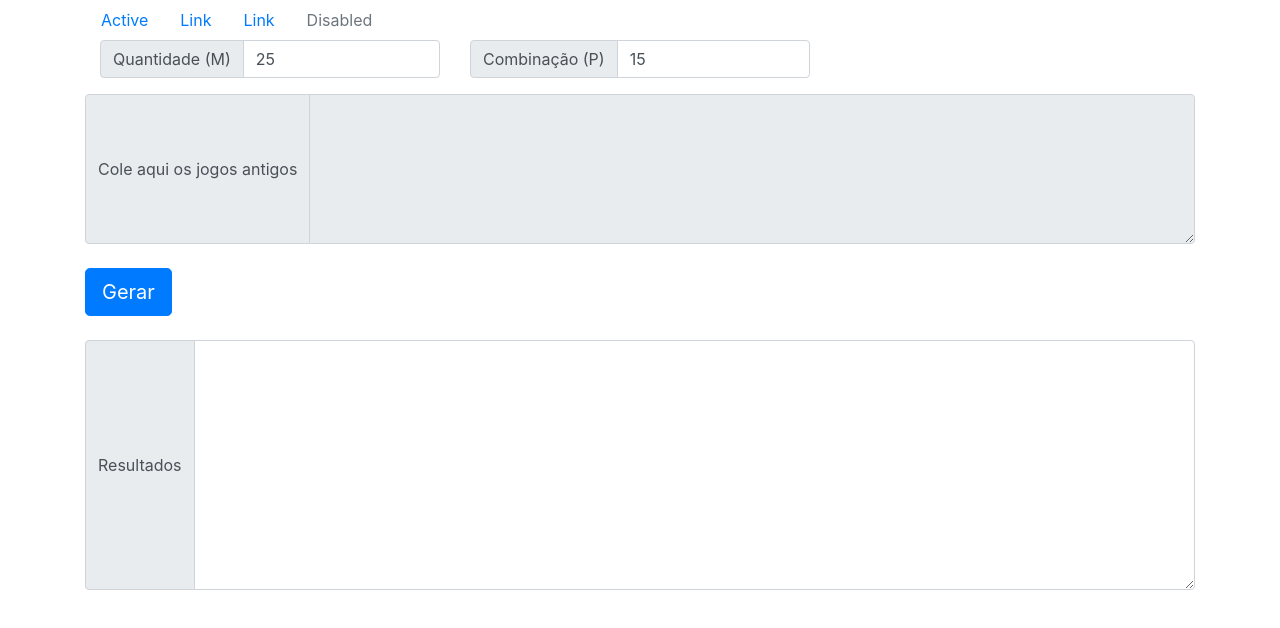
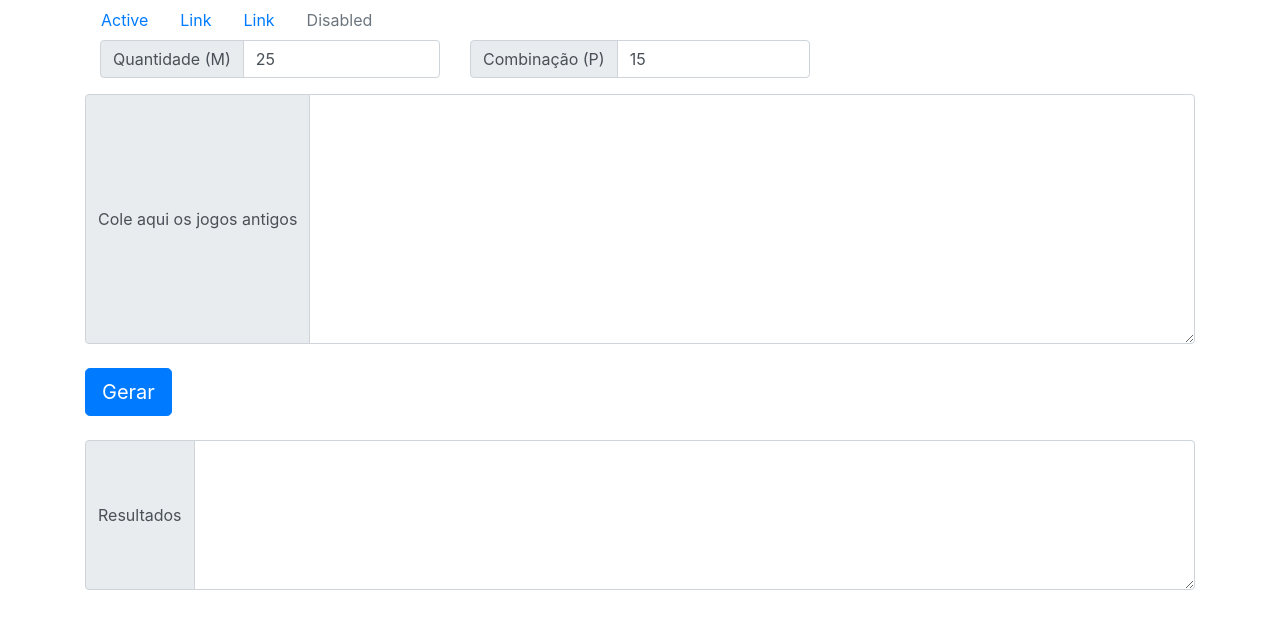
Before and after one commit to RonneyPetras/TestadorPromissor, a plain HTML site: page index.html in a window 1280 px wide. Drawn offline with nearby package versions, Linux system fonts and the light colour scheme.

Commit message:
Alteração de layout
Alterei o tamanho das caixas e tirei o readonly

```diff
--- a/index.html
+++ b/index.html
@@ -44,7 +44,7 @@
                     <span class="input-group-text">Cole aqui os jogos antigos</span>
                 </div>
 
-                <textarea class="form-control" aria-label="With textarea" name="comment" id="area" readonly="true" style="margin: 0px; height: 150px;">
+                <textarea class="form-control" aria-label="With textarea" name="comment" id="area" style="margin: 0px; height: 250px;">
                 </textarea>
             </div>
 
@@ -57,7 +57,7 @@
                     <span class="input-group-text">Resultados</span>
                 </div>
 
-                <textarea class="form-control" aria-label="With textarea" name="comment" id="areaResultado" style="margin: 0px; height: 250px;">
+                <textarea class="form-control" aria-label="With textarea" name="comment" id="areaResultado" style="margin: 0px; height: 150px;">
                 </textarea>
             </div>
 
```
